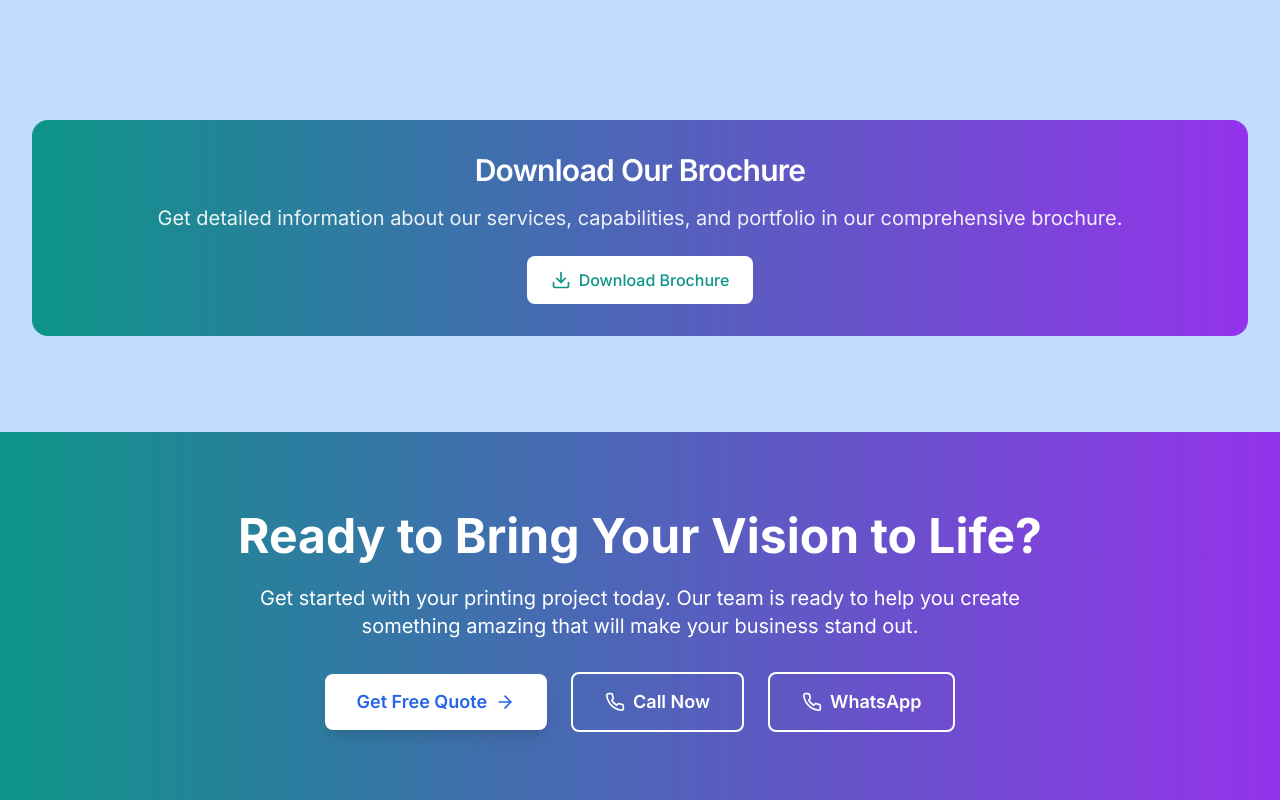
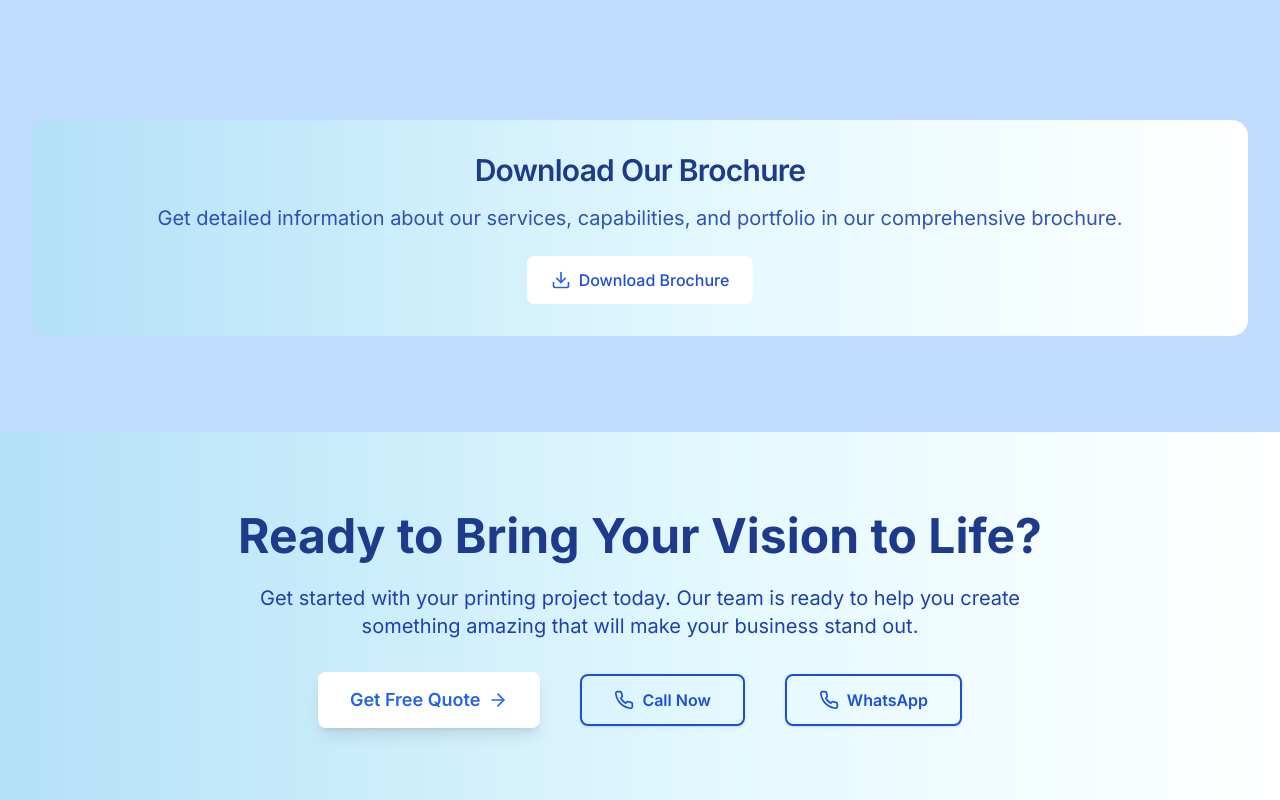
Before and after one commit to luiteteam/Genesis-Print, a React (Vite) app: page / in a window 1280 px wide. Shown: the part 3760-4560 px from the top of the page. Built offline with nearby package versions, Linux system fonts and the light colour scheme.

Commit message:
style: Update color scheme and background gradients in FinalCTA, Services, and ServicesPage components for improved visual consistency

```diff
--- a/src/components/FinalCTA.tsx
+++ b/src/components/FinalCTA.tsx
@@ -3,11 +3,12 @@ import { ArrowRight, Phone } from 'lucide-react';
 
 const FinalCTA = () => {
   return (
-    <section className="py-12 md:py-16 lg:py-20 bg-gradient-to-r from-teal-600 to-purple-600 text-white">
+    <section className="py-12 md:py-16 lg:py-20 text-blue-900"
+      style={{ background: 'linear-gradient(90deg, #b3e0f7 0%, #e6faff 60%, #ffffff 100%)' }}>
       <div className="container px-4 sm:px-6">
         <div className="text-center">
           <motion.h2
-            className="text-3xl sm:text-4xl md:text-5xl font-bold mb-6 leading-tight"
+            className="text-3xl sm:text-4xl md:text-5xl font-bold mb-6 leading-tight text-blue-900"
             initial={{ opacity: 0, y: 40 }}
             whileInView={{ opacity: 1, y: 0 }}
             transition={{ duration: 0.8 }}
@@ -17,7 +18,7 @@ const FinalCTA = () => {
           </motion.h2>
 
           <motion.p
-            className="text-lg sm:text-xl md:text-xl mb-8 max-w-3xl mx-auto opacity-90 leading-relaxed"
+            className="text-lg sm:text-xl md:text-xl mb-8 max-w-3xl mx-auto opacity-90 leading-relaxed text-blue-800"
             initial={{ opacity: 0, y: 40 }}
             whileInView={{ opacity: 1, y: 0 }}
             transition={{ duration: 0.8, delay: 0.2 }}
@@ -41,26 +42,28 @@ const FinalCTA = () => {
               whileTap={{ scale: 0.95 }}
             >
               Get Free Quote
-              <ArrowRight className="w-5 h-5 ml-2" />
+              <ArrowRight className="w-5 h-5 ml-2 text-blue-600" />
             </motion.a>
 
             <motion.a
               href="tel:+919864351008"
-              className="inline-flex items-center justify-center px-6 py-3 sm:px-8 sm:py-3.5 border-2 border-white text-white rounded-lg font-semibold hover:bg-white hover:text-primary-600 transition-all text-base sm:text-lg w-full sm:w-auto"
+              className="inline-flex items-center px-8 py-3 border-2 border-blue-700 text-blue-700 rounded-lg font-semibold hover:bg-blue-50 transition-colors shadow ml-4"
               whileHover={{ scale: 1.05 }}
               whileTap={{ scale: 0.95 }}
             >
-              <Phone className="w-5 h-5 mr-2" />
+              <Phone className="w-5 h-5 mr-2 text-blue-700" />
               Call Now
             </motion.a>
 
             <motion.a
               href="https://wa.me/918471916297"
-              className="inline-flex items-center justify-center px-6 py-3 sm:px-8 sm:py-3.5 border-2 border-white text-white rounded-lg font-semibold hover:bg-white hover:text-primary-600 transition-all text-base sm:text-lg w-full sm:w-auto"
+              target="_blank"
+              rel="noopener noreferrer"
+              className="inline-flex items-center px-8 py-3 border-2 border-blue-700 text-blue-700 rounded-lg font-semibold hover:bg-blue-50 transition-colors shadow ml-4"
               whileHover={{ scale: 1.05 }}
               whileTap={{ scale: 0.95 }}
             >
-              <Phone className="w-5 h-5 mr-2" />
+              <Phone className="w-5 h-5 mr-2 text-blue-700" />
               WhatsApp
             </motion.a>
           </motion.div>
--- a/src/components/Services.tsx
+++ b/src/components/Services.tsx
@@ -138,21 +138,22 @@ const Services = () => {
           transition={{ duration: 0.8, delay: 0.4 }}
           viewport={{ once: true }}
         >
-          <div className="bg-gradient-to-r from-teal-600 to-purple-600 rounded-2xl p-8 text-white">
-            <h3 className="heading-md mb-4">
+          <div className="rounded-2xl p-8"
+            style={{ background: 'linear-gradient(90deg, #b3e0f7 0%, #e6faff 60%, #ffffff 100%)' }}>
+            <h3 className="heading-md mb-4 text-blue-900">
               Download Our Brochure
             </h3>
-            <p className="body-lg mb-6 opacity-90">
+            <p className="body-lg mb-6 opacity-90 text-blue-800">
               Get detailed information about our services, capabilities, and portfolio in our comprehensive brochure.
             </p>
             <motion.a
               href="/Brochure.pdf"
               download="Genesis_Print_Brochure.pdf"
-              className="inline-flex items-center px-6 py-3 bg-white text-teal-600 rounded-lg font-medium hover:bg-neutral-100 transition-colors"
+              className="inline-flex items-center px-6 py-3 bg-white text-blue-700 rounded-lg font-medium hover:bg-neutral-100 transition-colors"
               whileHover={{ scale: 1.05 }}
               whileTap={{ scale: 0.95 }}
             >
-              <Download className="w-5 h-5 mr-2" />
+              <Download className="w-5 h-5 mr-2 text-blue-600" />
               Download Brochure
             </motion.a>
           </div>
--- a/src/components/ServicesPage.tsx
+++ b/src/components/ServicesPage.tsx
@@ -145,18 +145,19 @@ const ServicesPage = () => {
 
         {/* Benefits Section */}
         <motion.div
-          className="bg-gradient-to-r from-teal-600 to-purple-600 rounded-2xl p-8 text-white mb-16"
+          className="rounded-2xl p-8 mb-16"
+          style={{ background: 'linear-gradient(90deg, #b3e0f7 0%, #e6faff 60%, #ffffff 100%)' }}
           initial={{ opacity: 0, y: 40 }}
           whileInView={{ opacity: 1, y: 0 }}
           transition={{ duration: 0.8 }}
           viewport={{ once: true }}
         >
-          <h3 className="heading-md mb-6 text-center">Why Choose Genesis Print?</h3>
+          <h3 className="heading-md mb-6 text-blue-900 text-center">Why Choose Genesis Print?</h3>
           <div className="grid grid-cols-1 md:grid-cols-2 lg:grid-cols-3 gap-6">
             {benefits.map((benefit, index) => (
               <div key={index} className="flex items-center">
-                <Award className="w-5 h-5 mr-3 text-teal-200" />
-                <span className="text-white/90">{benefit}</span>
+                <Award className="w-5 h-5 mr-3 text-blue-600" />
+                <span className="text-blue-800/90">{benefit}</span>
               </div>
             ))}
           </div>
@@ -204,19 +205,20 @@ const ServicesPage = () => {
           transition={{ duration: 0.8 }}
           viewport={{ once: true }}
         >
-          <div className="bg-gradient-to-r from-teal-600 to-purple-600 rounded-2xl p-8 text-white text-center">
-            <h3 className="heading-md mb-4">Download Our Brochure</h3>
-            <p className="body-lg mb-6 opacity-90">
+          <div className="rounded-2xl p-8 text-center"
+            style={{ background: 'linear-gradient(90deg, #b3e0f7 0%, #e6faff 60%, #ffffff 100%)' }}>
+            <h3 className="heading-md mb-4 text-blue-900">Download Our Brochure</h3>
+            <p className="body-lg mb-6 opacity-90 text-blue-800">
               Get detailed information about our services, capabilities, and portfolio in our comprehensive brochure.
             </p>
             <motion.a
               href="/Brochure.pdf"
               download="Genesis_Print_Brochure.pdf"
-              className="inline-flex items-center px-6 py-3 bg-white text-teal-600 rounded-lg font-medium hover:bg-neutral-100 transition-colors"
+              className="inline-flex items-center px-6 py-3 bg-white text-blue-700 rounded-lg font-medium hover:bg-neutral-100 transition-colors"
               whileHover={{ scale: 1.05 }}
               whileTap={{ scale: 0.95 }}
             >
-              <Download className="w-5 h-5 mr-2" />
+              <Download className="w-5 h-5 mr-2 text-blue-600" />
               Download Brochure
             </motion.a>
           </div>
```
